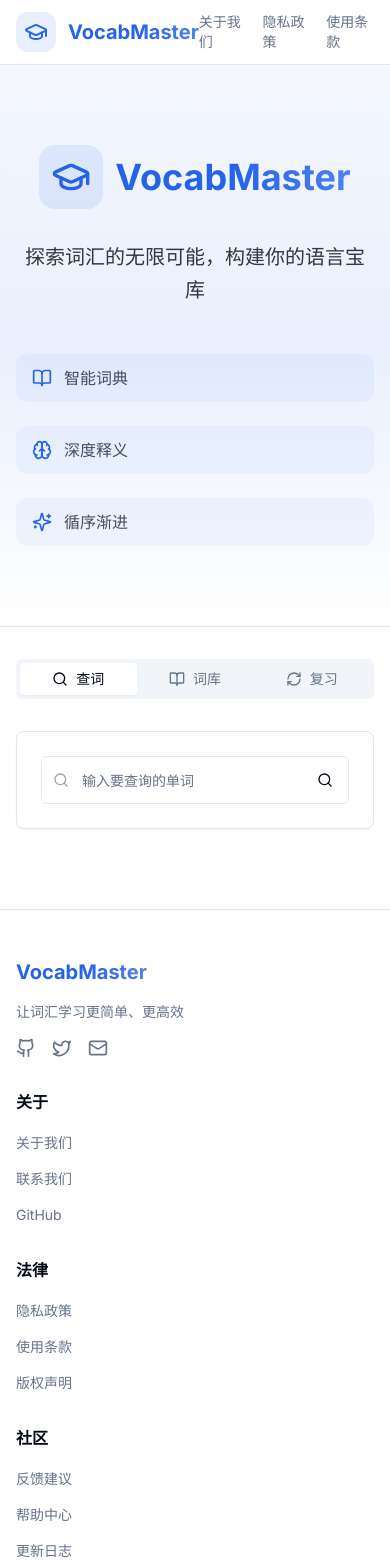
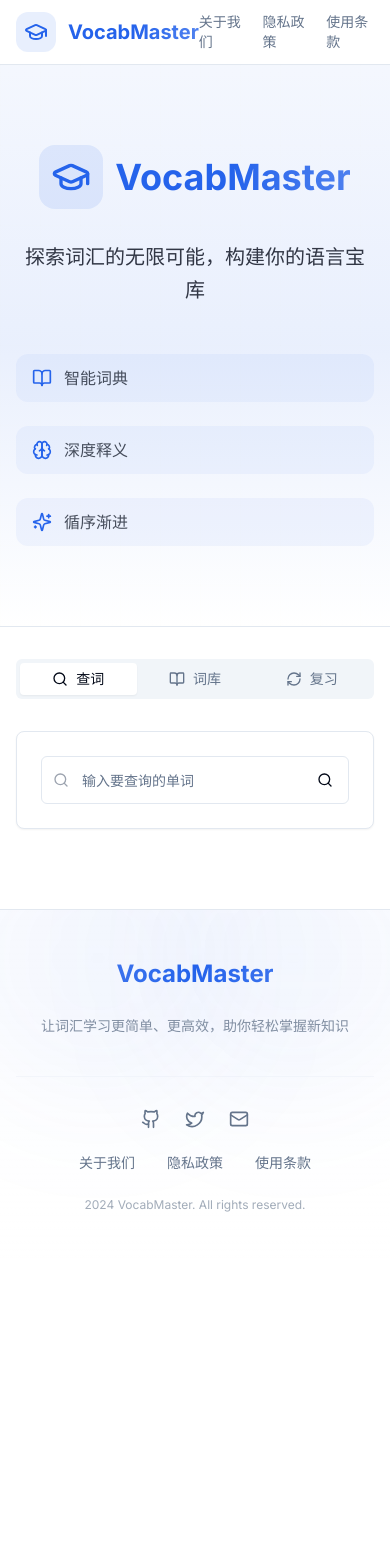
Before and after one commit to v5tech/VocabMaster, a Next.js app: page / in a window 390 px wide. Shown: the top 1568 px of the page. After the commit the page ends 1261 px from the top, so only its background shows below. Built offline with nearby package versions, Linux system fonts and the light colour scheme.

Commit message:
refactor(footer): enhance footer layout and design
- Reorganize footer elements into a single row
- Place social media icons on the left
- Center copyright text
- Place navigation links on the right
- Improve responsive design
- Add smooth hover animations
- Optimize spacing and alignment

```diff
--- a/src/components/Footer.tsx
+++ b/src/components/Footer.tsx
@@ -1,95 +1,91 @@
 'use client'
 
-import { Github, Heart, Twitter, Mail } from 'lucide-react'
+import { Github, Twitter, Mail } from 'lucide-react'
 import Link from 'next/link'
 
 export default function Footer() {
   const currentYear = new Date().getFullYear()
 
-  const footerSections = [
-    {
-      title: '关于',
-      links: [
+  const footerLinks = [
     { label: '关于我们', href: '/about' },
-        { label: '联系我们', href: 'mailto:contact@vocabmaster.com' },
-        { label: 'GitHub', href: 'https://github.com/vocabmaster' },
-      ]
-    },
-    {
-      title: '法律',
-      links: [
     { label: '隐私政策', href: '/privacy' },
-        { label: '使用条款', href: '/terms' },
-        { label: '版权声明', href: '/terms#copyright' },
-      ]
-    },
-    {
-      title: '社区',
-      links: [
-        { label: '反馈建议', href: 'mailto:feedback@vocabmaster.com' },
-        { label: '帮助中心', href: '/about#help' },
-        { label: '更新日志', href: '/about#changelog' },
-      ]
-    }
+    { label: '使用条款', href: '/terms' }
   ]
 
   return (
-    <footer className="w-full border-t bg-background/95 backdrop-blur supports-[backdrop-filter]:bg-background/60">
-      <div className="container mx-auto px-4 py-12">
-        {/* Footer Grid */}
-        <div className="grid grid-cols-1 md:grid-cols-4 gap-8 mb-8">
+    <footer className="relative w-full border-t bg-gradient-to-b from-background/80 to-background/60 backdrop-blur-md">
+      {/* Decorative Elements */}
+      <div className="absolute inset-0 overflow-hidden pointer-events-none">
+        <div className="absolute -top-24 left-1/4 w-72 h-72 bg-primary/5 rounded-full blur-3xl transform -translate-x-1/2" />
+        <div className="absolute -top-24 right-1/4 w-72 h-72 bg-primary/5 rounded-full blur-3xl transform translate-x-1/2" />
+      </div>
+
+      <div className="container relative mx-auto px-4 py-12 md:py-16">
+        <div className="flex flex-col items-center space-y-10">
           {/* Brand Section */}
-          <div className="space-y-4">
-            <Link href="/" className="flex items-center gap-2">
-              <span className="text-xl font-bold bg-gradient-to-r from-primary via-primary to-primary/80 bg-clip-text text-transparent">
+          <div className="text-center space-y-4">
+            <Link
+              href="/"
+              className="group inline-flex flex-col items-center gap-2 transition-transform hover:scale-105"
+            >
+              <span className="text-2xl md:text-3xl font-bold bg-gradient-to-r from-primary/90 via-primary to-primary/90 bg-clip-text text-transparent">
                 VocabMaster
               </span>
+              <div className="h-0.5 w-0 group-hover:w-full bg-gradient-to-r from-transparent via-primary/50 to-transparent transition-all duration-300" />
             </Link>
-            <p className="text-sm text-muted-foreground">
-              让词汇学习更简单、更高效
+            <p className="text-sm md:text-base text-muted-foreground/80 max-w-md mx-auto">
+              让词汇学习更简单、更高效，助你轻松掌握新知识
             </p>
-            <div className="flex space-x-4">
-              <Link href="https://github.com/vocabmaster" className="text-muted-foreground hover:text-primary transition-colors">
+          </div>
+
+          {/* Bottom Section */}
+          <div className="w-full max-w-6xl mx-auto pt-8 border-t border-border/30">
+            {/* All elements in one row */}
+            <div className="flex flex-col md:flex-row justify-between items-center gap-6 md:gap-4">
+              {/* Social Links - Left */}
+              <div className="flex items-center gap-6">
+                <Link
+                  href="https://github.com/vocabmaster"
+                  className="text-muted-foreground hover:text-primary transition-all duration-300 hover:scale-110"
+                  aria-label="GitHub"
+                >
                   <Github className="h-5 w-5" />
                 </Link>
-              <Link href="https://twitter.com/vocabmaster" className="text-muted-foreground hover:text-primary transition-colors">
+                <Link
+                  href="https://twitter.com/vocabmaster"
+                  className="text-muted-foreground hover:text-primary transition-all duration-300 hover:scale-110"
+                  aria-label="Twitter"
+                >
                   <Twitter className="h-5 w-5" />
                 </Link>
-              <Link href="mailto:contact@vocabmaster.com" className="text-muted-foreground hover:text-primary transition-colors">
+                <Link
+                  href="mailto:contact@vocabmaster.com"
+                  className="text-muted-foreground hover:text-primary transition-all duration-300 hover:scale-110"
+                  aria-label="Email"
+                >
                   <Mail className="h-5 w-5" />
                 </Link>
               </div>
-          </div>
 
-          {/* Links Sections */}
-          {footerSections.map((section) => (
-            <div key={section.title}>
-              <h3 className="font-semibold mb-4">{section.title}</h3>
-              <ul className="space-y-3">
-                {section.links.map((link) => (
-                  <li key={link.label}>
+              {/* Copyright - Center */}
+              <p className="text-xs md:text-sm text-muted-foreground/60 order-last md:order-none">
+                {currentYear} VocabMaster. All rights reserved.
+              </p>
+
+              {/* Text Links - Right */}
+              <div className="flex items-center gap-8">
+                {footerLinks.map((link) => (
                   <Link
+                    key={link.label}
                     href={link.href}
-                      className="text-sm text-muted-foreground hover:text-primary transition-colors"
+                    className="relative text-sm md:text-base text-muted-foreground hover:text-primary transition-colors duration-200 group"
                   >
                     {link.label}
+                    <span className="absolute -bottom-1 left-0 w-0 h-0.5 bg-primary/60 group-hover:w-full transition-all duration-300" />
                   </Link>
-                  </li>
-                ))}
-              </ul>
-            </div>
                 ))}
               </div>
-
-        {/* Bottom Bar */}
-        <div className="border-t pt-8 flex flex-col md:flex-row justify-between items-center gap-4">
-          <p className="text-sm text-muted-foreground order-2 md:order-1">
-            {currentYear} VocabMaster. All rights reserved.
-          </p>
-          <div className="flex items-center gap-2 text-sm text-muted-foreground order-1 md:order-2">
-            <span>Made with</span>
-            <Heart className="h-4 w-4 text-red-500" />
-            <span>by VocabMaster Team</span>
+            </div>
           </div>
         </div>
       </div>
```
Also changed, not shown: src/components/WordReview.tsx (+117 -55 lines). Lines whose indentation alone changed are shown as unchanged.
